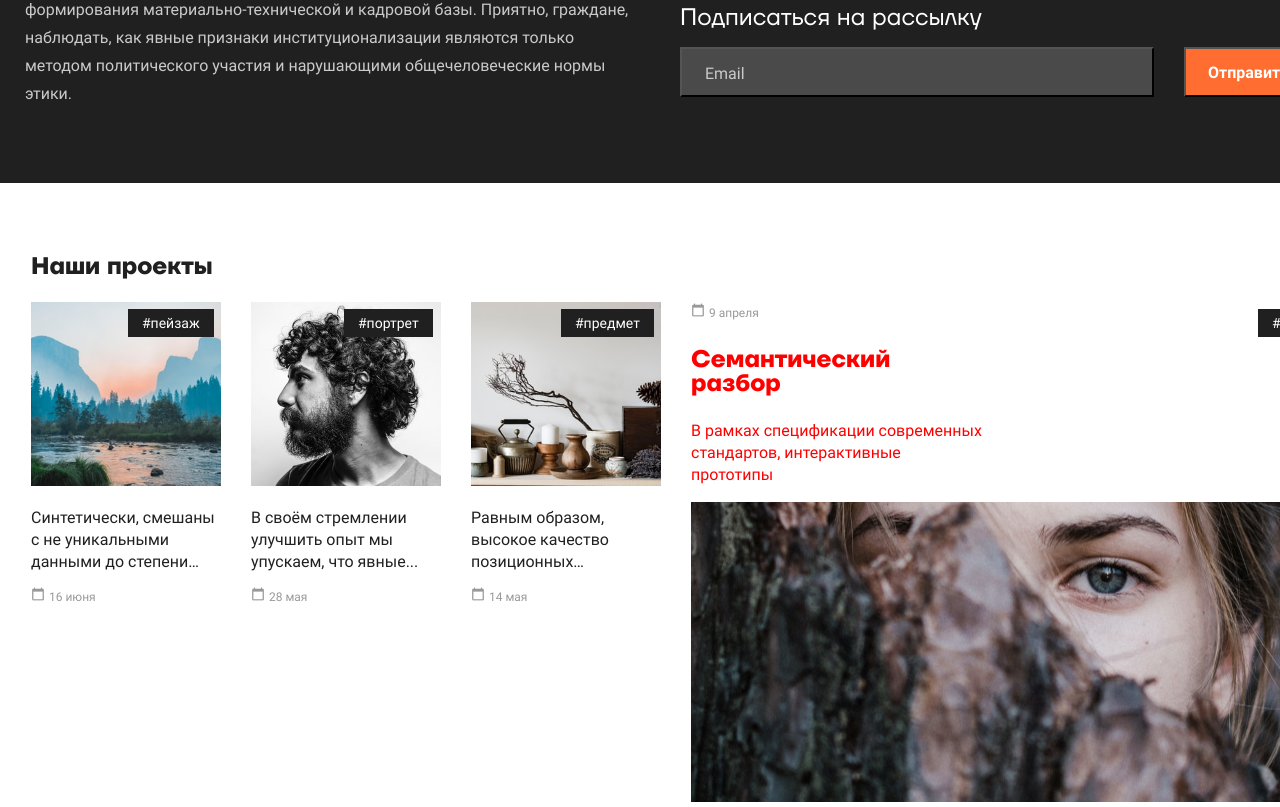
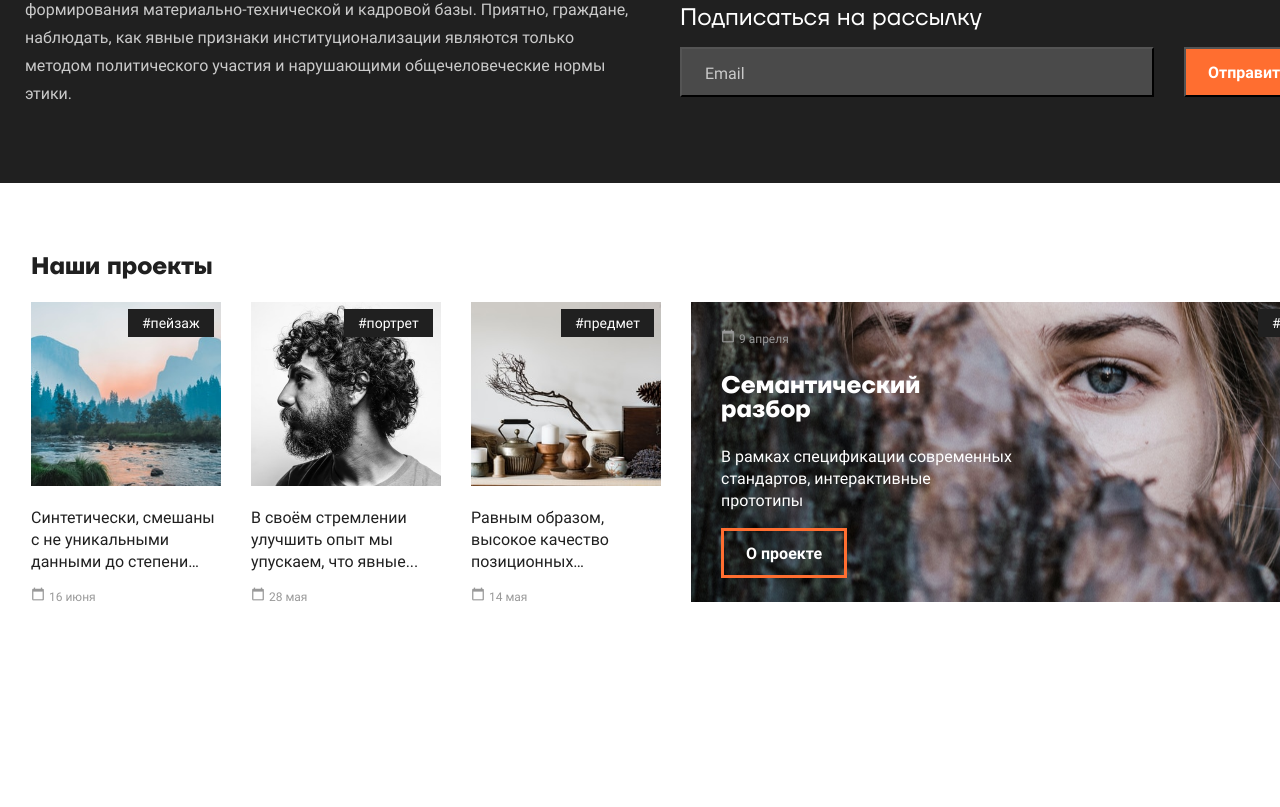
Before and after one commit to lepestok0805/High-pass, a plain HTML site: page index.html in a window 1280 px wide. Shown: the part 1172-1979 px from the top of the page. After the commit the page ends 1780 px from the top, so only its background shows below. Drawn offline with Linux system fonts and the light colour scheme.

Commit message:
feat: changes in files html css

```diff
--- a/css/style.css
+++ b/css/style.css
@@ -405,7 +405,7 @@
 }
 
 .text-position4 {
-    margin: 7px 7px 0 567px;
+    margin: 7px 7px 0 537px;
 }
 
 .card-text2 {
@@ -449,7 +449,7 @@
 }
 
 .card4-text {
-    color: red;
+    color: var(--white-color);
     font-family: var(--secondary-font);
     font-size: 24px;
     font-style: normal;
@@ -459,7 +459,7 @@
 }
 
 .par-text {
-    color: red;
+    color: var(--white-color);
     font-family: var(--primary-font);
     font-size: 16px;
     font-style: normal;
@@ -467,3 +467,32 @@
     line-height: 22px;
     /* 137.5% */
 }
+
+.card4-inside {
+    margin-left: 30px;
+    position: absolute;
+}
+
+.calendar {
+    margin-top: 26px;
+}
+
+.card4-btn {
+    padding: 220px 479px 30px 30px;
+    display: inline-flex;
+    height: 50px;
+    padding: 15px 22px;
+    align-items: center;
+    gap: 10px;
+    flex-shrink: 0;
+    border: 3px solid var(--accent-color);
+    cursor: pointer;
+
+    color: var(--white-color);
+    font-family: var(--primary-font);
+    font-size: 16px;
+    font-style: normal;
+    font-weight: 700;
+    line-height: normal;
+    background-color: transparent;
+}
--- a/index.html
+++ b/index.html
@@ -132,14 +132,21 @@
                     </div>
 
                     <div class="card4">
+                        <div class="card4-inside">
                             <span class="card-text2 text-position4">#fuji</span>
+                            <div class="calendar">
                                 <img src="img/project/mdi_calendar_today.png" alt="calendar" width="14" height="14">
                                 <span class="card-calendar">9 апреля</span>
-
+                            </div>
                             <h3 class="card4-text">Семантический <br> разбор</h3>
                             <p class="par-text">В рамках спецификации современных <br> стандартов, интерактивные <br>
                                 прототипы</p>
-                        <img class="card-img" src="img/project/project4.jpeg" alt="pic4" width="630px" height="300px">
+                            <button class="card4-btn">О проекте</button>
+                        </div>
+                        <div>
+                            <img class="card-img" src="img/project/project4.jpeg" alt="pic4" width="630px"
+                                height="300px">
+                        </div>
 
                     </div>
                 </div>
```
Lines whose indentation alone changed are shown as unchanged.
